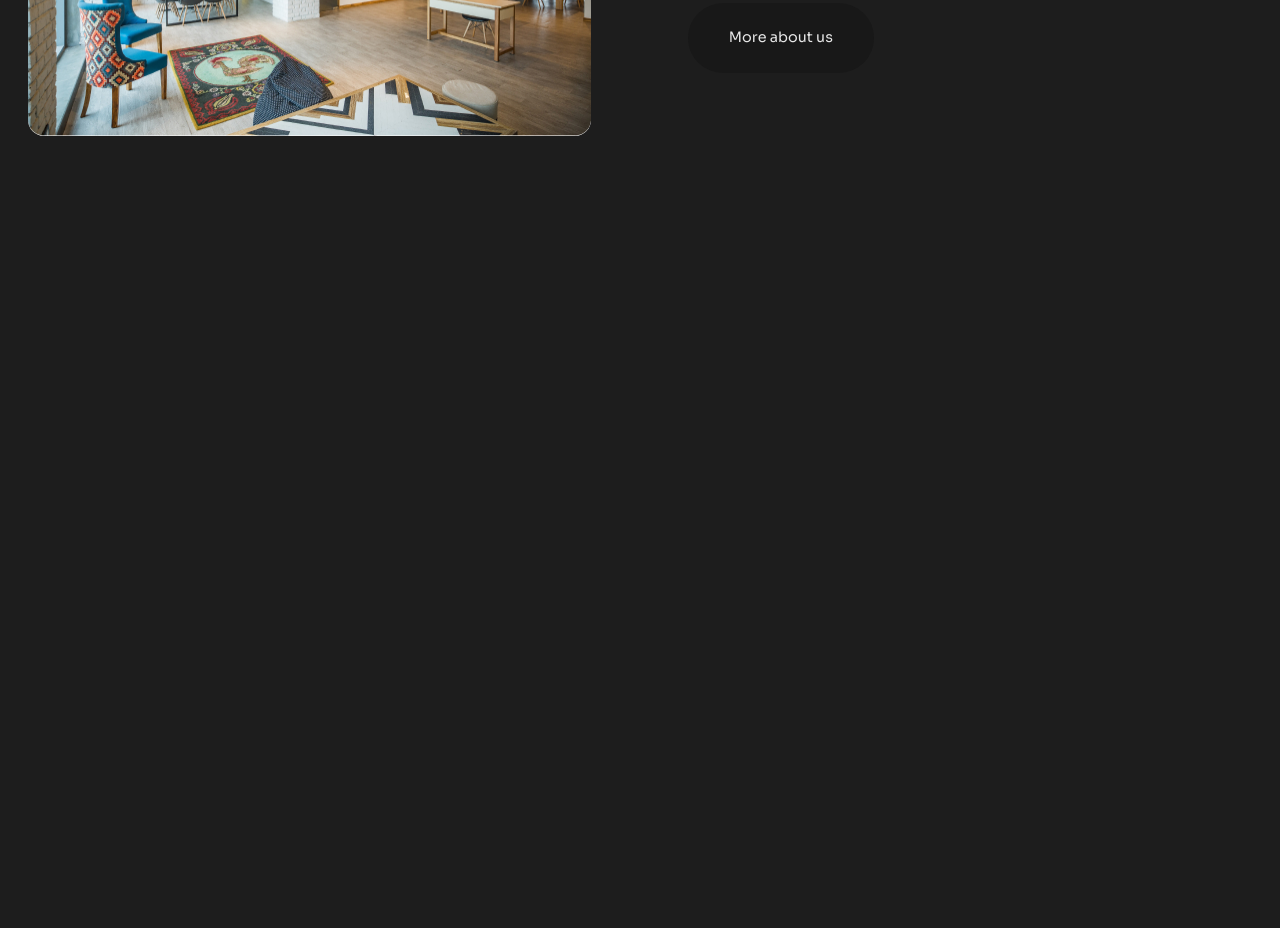
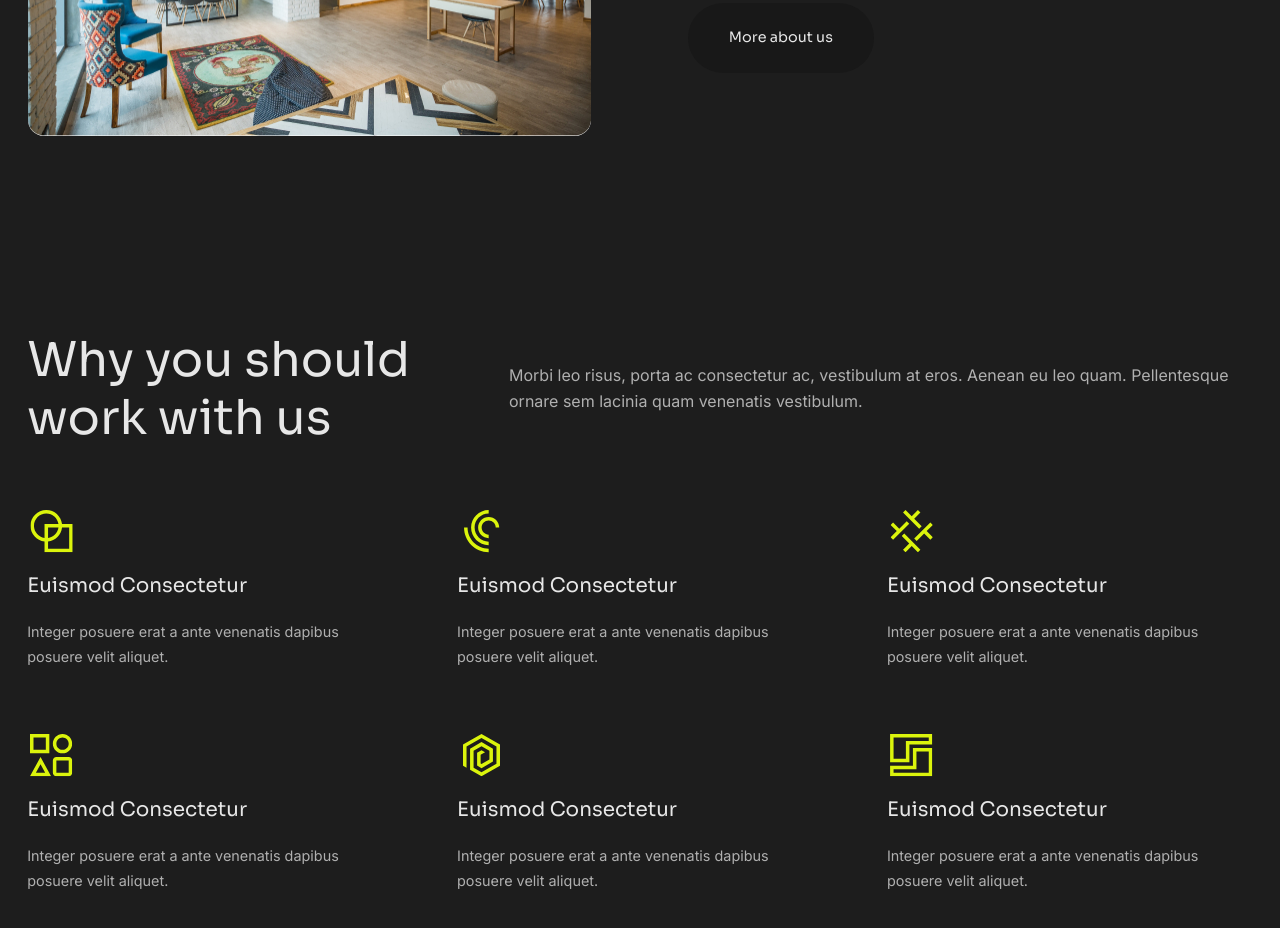
Before and after one commit to iqbal-webpatriot/FigmaToReact, a Next.js app in the folder flow-x/: page / in a window 1280 px wide. Shown: the part 2340-3268 px from the top of the page. Before the commit the page ends 2476 px from the top, so only its background shows below. Built offline with nearby package versions, Linux system fonts and the light colour scheme.

Commit message:
Update page.tsx

```diff
--- a/flow-x/src/app/page.tsx
+++ b/flow-x/src/app/page.tsx
@@ -2,6 +2,7 @@ import About from "@/components/layout/About";
 import Hero from "@/components/layout/Hero";
 import Projects from "@/components/layout/Projects";
 import Services from "@/components/layout/Services";
+import WhyUs from "@/components/layout/WhyUs";
 
 export default function Home() {
   return (
@@ -11,6 +12,7 @@ export default function Home() {
     <Services/>
     <Projects/>
     <About/>
+    <WhyUs/>
    </div>
    </>
   )
```
